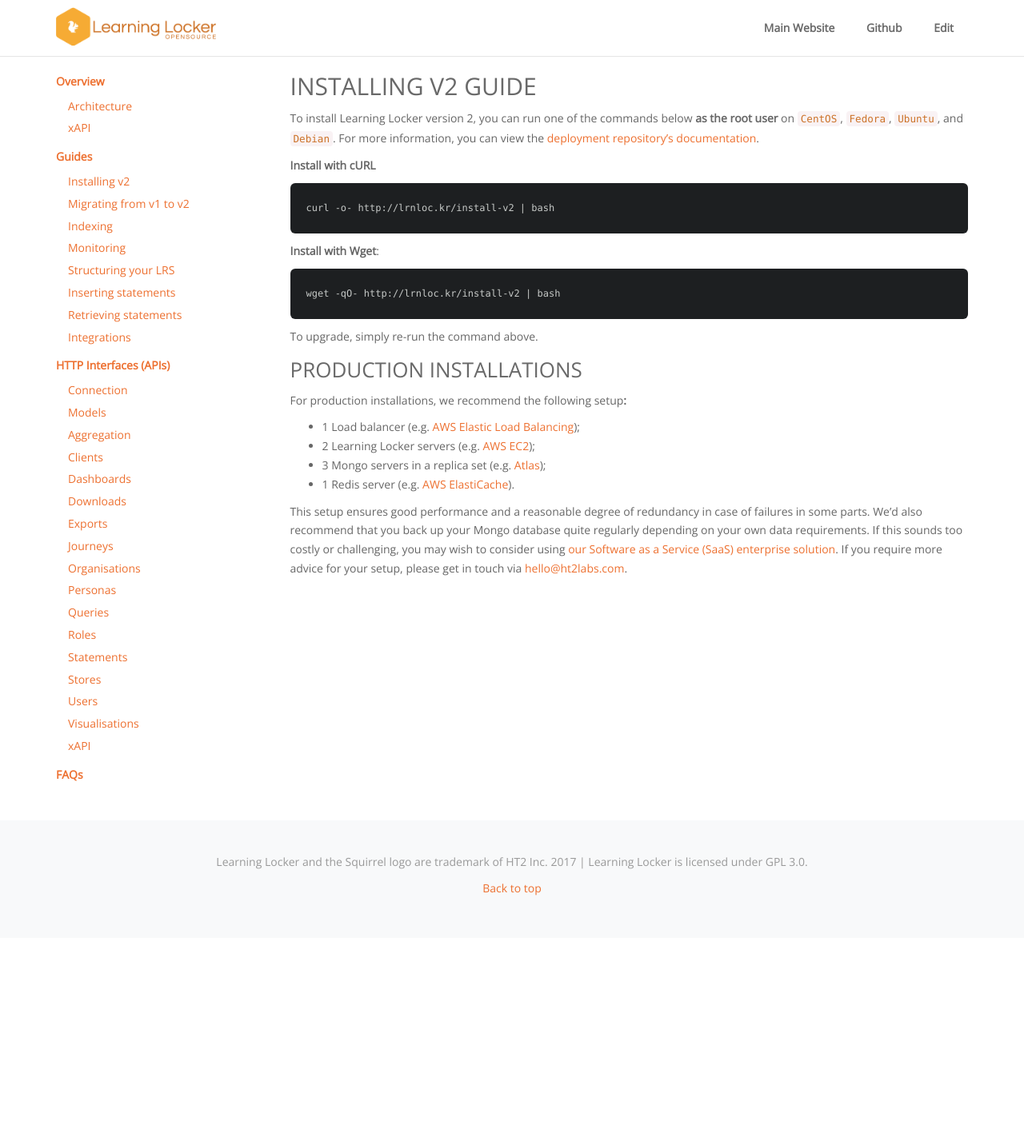
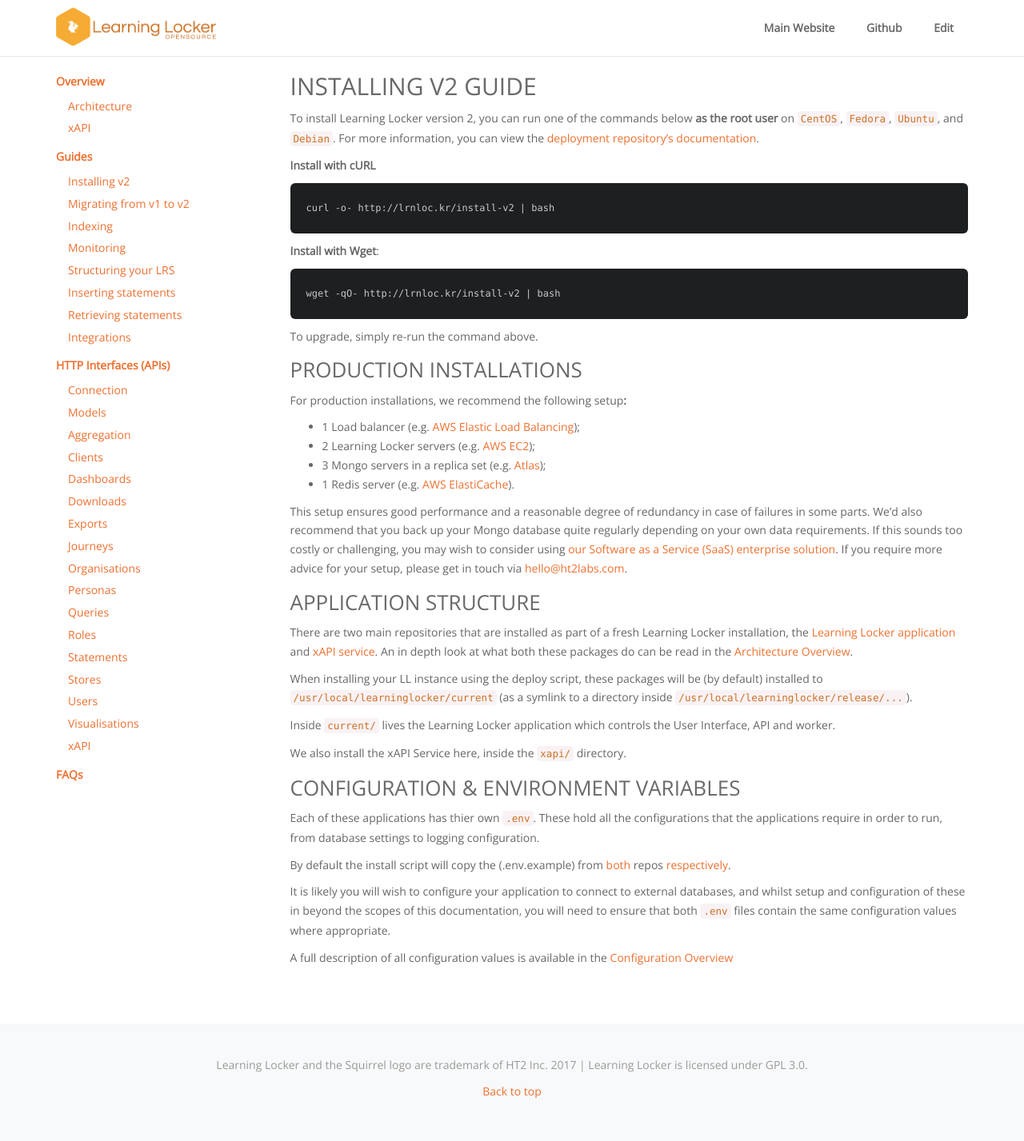
Before and after one commit to LearningLocker/docs, a Jekyll site: the page built from src/guides-installing.md, in a window 1280 px wide. Shown: the whole page at 80% size. Built offline with Jekyll 4.4.1, drawn with Linux system fonts in a browser that asks for light colours; nearby versions of some CDN libraries; our own code applies the rules of GitHub Pages for plain Markdown files; before the commit the page ends 1173 px from its top, so only the background shows below that.

Commit message:
Installing and configs

```diff
--- a/src/guides-installing.md
+++ b/src/guides-installing.md
@@ -24,3 +24,23 @@
 * 1 Redis server (e.g. [AWS ElastiCache](https://aws.amazon.com/elasticache/)).
 
 This setup ensures good performance and a reasonable degree of redundancy in case of failures in some parts. We'd also recommend that you back up your Mongo database quite regularly depending on your own data requirements. If this sounds too costly or challenging, you may wish to consider using [our Software as a Service (SaaS) enterprise solution](https://www.ht2labs.com/learning-locker/). If you require more advice for your setup, please get in touch via [hello@ht2labs.com](mailto:hello@ht2labs.com).
+
+## Application Structure
+
+There are two main repositories that are installed as part of a fresh Learning Locker installation, the [Learning Locker application](https://github.com/LearningLocker/learninglocker) and [xAPI service](https://github.com/LearningLocker/xapi-service). An in depth look at what both these packages do can be read in the [Architecture Overview](../overview-architecture).
+
+When installing your LL instance using the deploy script, these packages will be (by default) installed to `/usr/local/learninglocker/current` (as a symlink to a directory inside `/usr/local/learninglocker/release/...`).
+
+Inside `current/` lives the Learning Locker application which controls the User Interface, API and worker.
+
+We also install the xAPI Service here, inside the `xapi/` directory.
+
+## Configuration & Environment Variables
+
+Each of these applications has thier own `.env`. These hold all the configurations that the applications require in order to run, from database settings to logging configuration.
+
+By default the install script will copy the (.env.example) from [both](https://github.com/LearningLocker/learninglocker/blob/master/.env.example) repos [respectively](https://github.com/LearningLocker/xapi-service/blob/master/.env.example).
+
+It is likely you will wish to configure your application to connect to external databases, and whilst setup and configuration of these in beyond the scopes of this documentation, you will need to ensure that both `.env` files contain the same configuration values where appropriate.
+
+A full description of all configuration values is available in the [Configuration Overview](../overview-configuration)
```
Also changed, not shown: src/http-organisations.md (+1 -0 lines), src/http-statements.md (+1 -1 lines), src/overview-architecture.md (+1 -1 lines).
